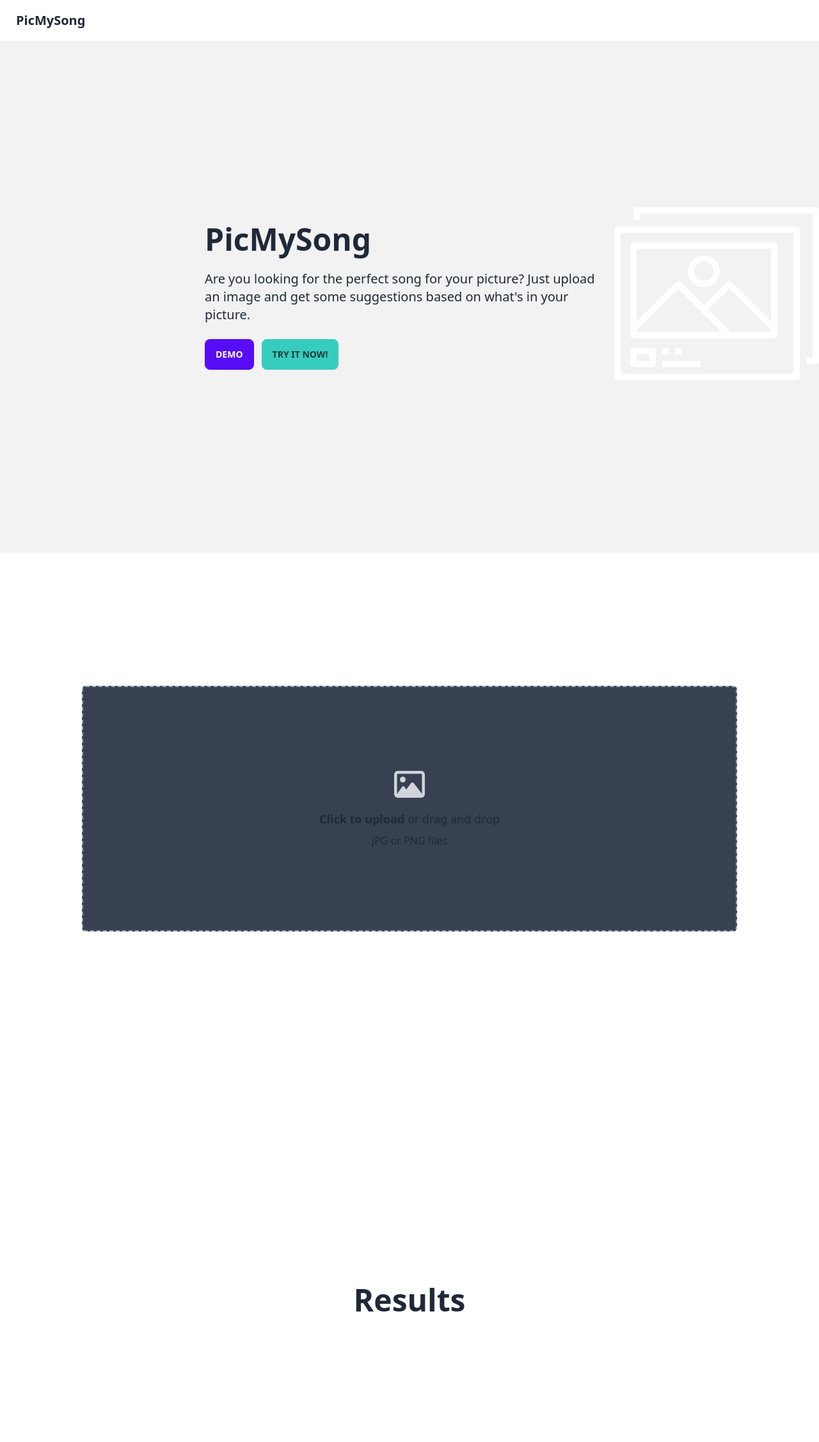
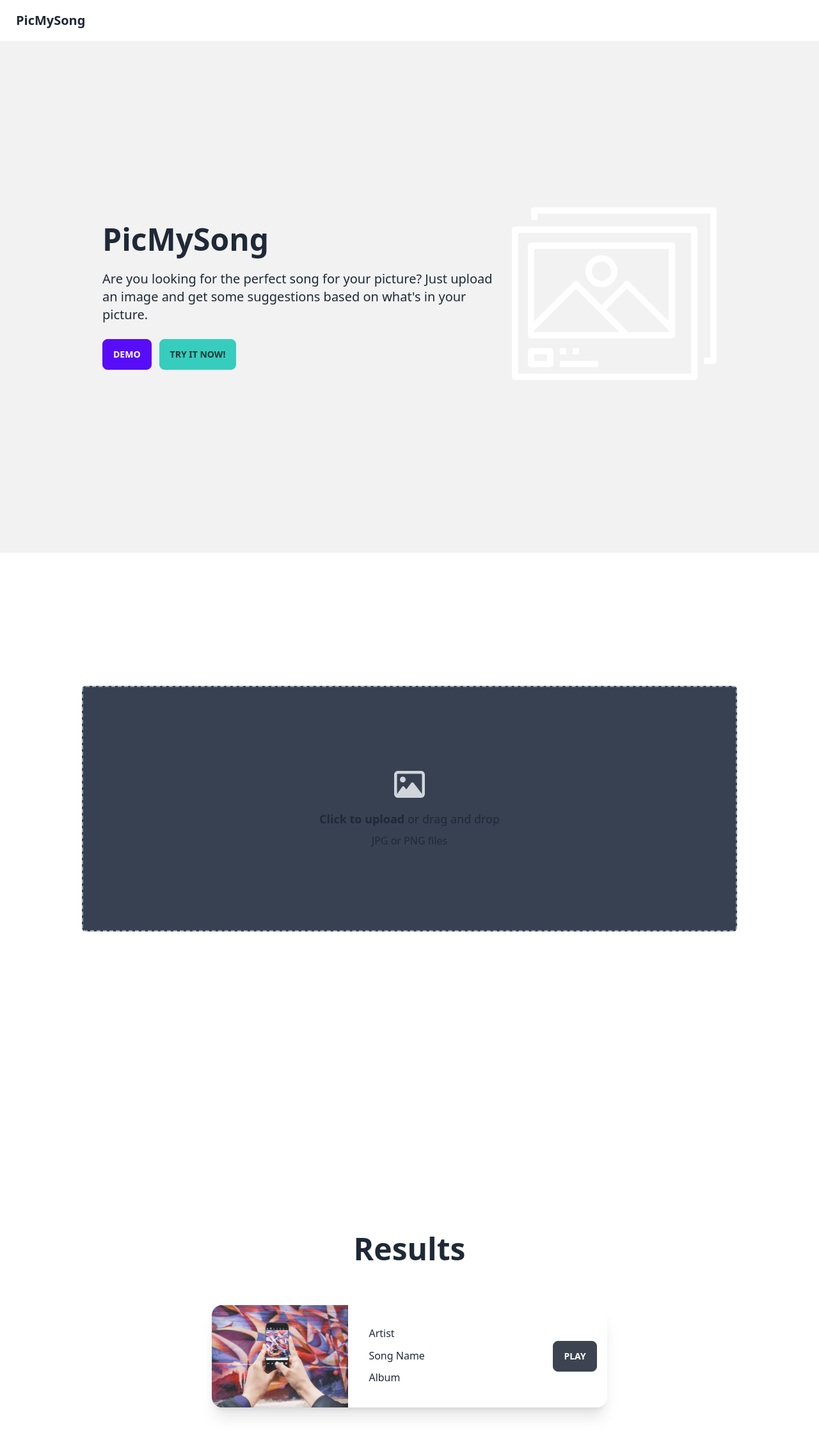
Before and after one commit to kennywlino/pic-my-song-client, a React (Vite) app: page / in a window 1280 px wide. Shown: the top 2254 px of the page at 64% size. Built offline with nearby package versions, Linux system fonts and the light colour scheme; no server answers.

Commit message:
Defined Card component to display song data.

```diff
--- a/src/components/Hero.tsx
+++ b/src/components/Hero.tsx
@@ -15,9 +15,9 @@ export default function Hero() {
             <button className="btn btn-accent">Try It Now!</button>
           </div>
         </div>
-        <div className="relative">
-          <Music fill="white" className="absolute top-0 left-0 -translate-y-1/2 h-80 w-80" />
-          <Photo fill="white" className="absolute top-0 left-0 h-80 w-80 -translate-y-1/2 bg-base-200 hover:opacity-0 transition-opacity" />
+        <div className="stack">
+          <Photo fill="white" className="h-80 w-80 bg-base-200 hover:opacity-0 transition-opacity" />
+          <Music fill="white" className="h-80 w-80 opacity-100" />
         </div>
       </div>
   </div>
--- a/src/components/Results.tsx
+++ b/src/components/Results.tsx
@@ -1,7 +1,4 @@
-// function filterSongData(songData) {
-
-// }
-
+import SongCard from "./SongCard";
 
 export default function Results( props: { songData : object, image: string }) {
   const { songData, image } = props;
@@ -25,12 +22,16 @@ export default function Results( props: { songData : object, image: string }) {
     <>
       <div className="min-h-screen flex flex-col justify-center items-center">
         <h1 className="text-5xl font-bold pb-16">Results</h1>
-        <div>
-          {image && <img src={image} alt="test" className="h-96 rounded-lg outline outline-double outline-offset-4 outline-4 outline-primary hover:scale-110"/> }
+
+        <div className="card">
+          <figure>{image && <img src={image} alt="test" className="h-96 rounded-lg outline outline-double outline-offset-4 outline-4 outline-primary hover:scale-110"/>}</figure>
         </div>
-        <div>
+
+        <SongCard />
+
+        {/* <div>
         {Object.keys(songData).length !== 0 && JSON.stringify(songData0, null, 4)}
-        </div>
+        </div> */}
       </div>
     </>
   )
--- a/src/components/SongCard.tsx
+++ b/src/components/SongCard.tsx
@@ -1,6 +1,15 @@
-export default function SongCard({props}) {
+export default function SongCard() {
   return (
-    <>
-    </>
-  )
-}
+    <div className="card card-side bg-base-100 shadow-xl">
+      <figure><img src="src/assets/patrick-tomasso-KGcLJwIYiac-unsplash.jpeg" alt="" className="h-40"/></figure>
+      <div className="card-body w-80">
+        <p>Artist</p>
+        <p>Song Name</p>
+        <p>Album</p>
+      </div>
+      <div className="card-actions self-center pr-4">
+        <button className="btn">Play</button>
+      </div>
+    </div>
+    )
+  }
```
